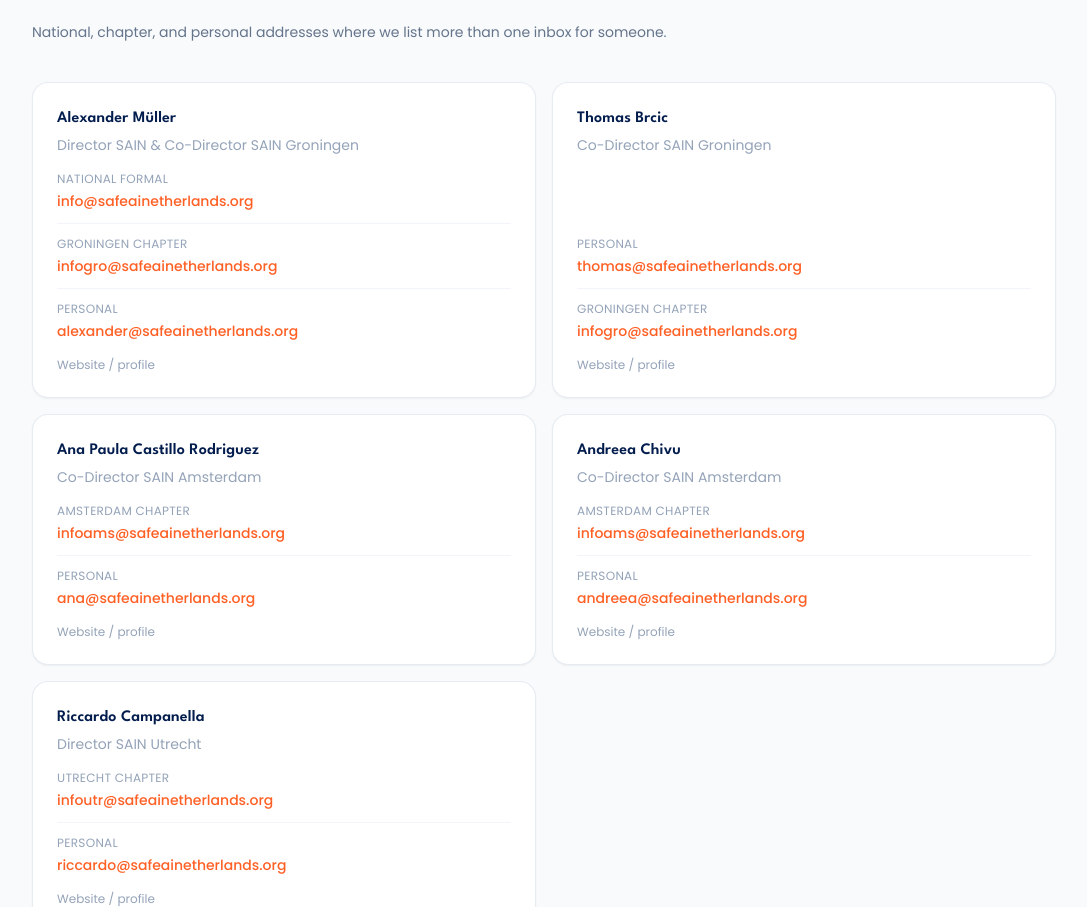
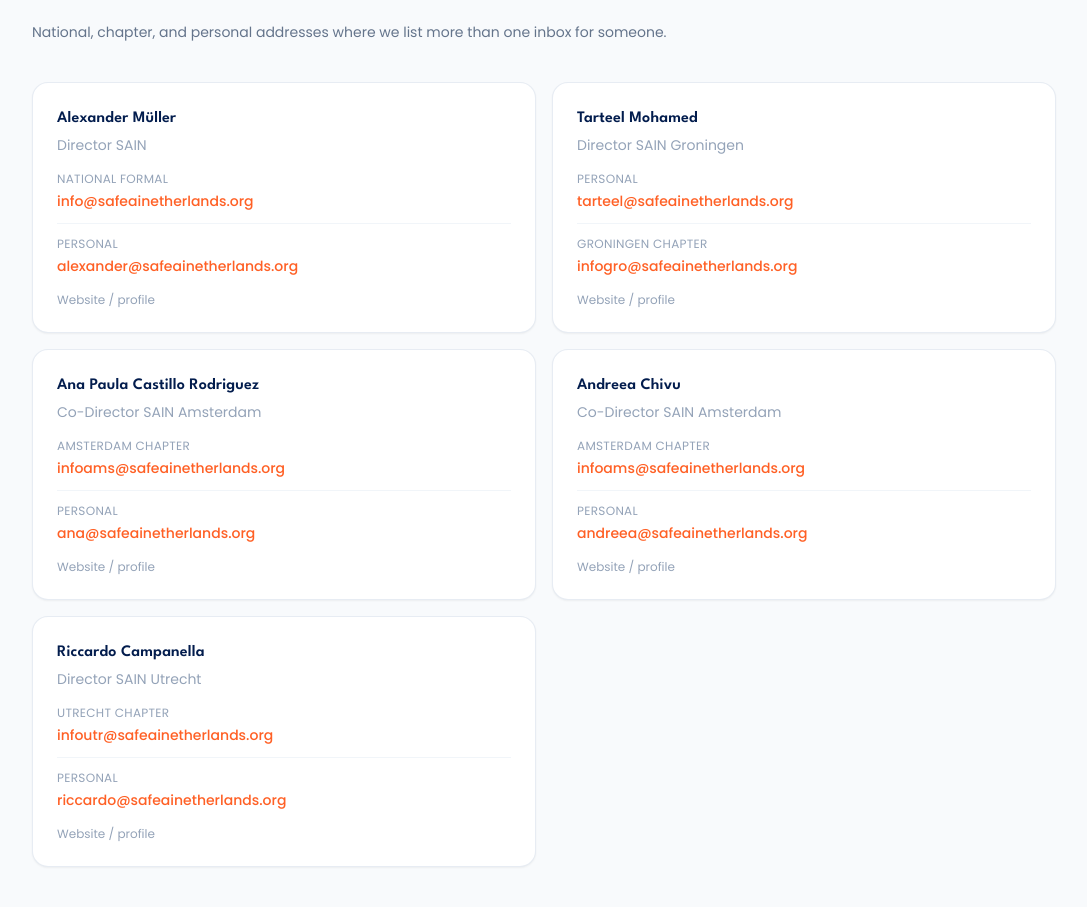
Before and after one commit to AlexanderAKM/Safe-AI-Netherlands, a Next.js app: page /contact in a window 1280 px wide. Shown: the part 1195-2102 px from the top of the page, without its empty margins (0-1087 px from the left). Built offline with nearby package versions, Linux system fonts and the light colour scheme; no server answers.

Commit message:
Add Tarteel Mohamed; update rest of groningen director's info

```diff
--- a/src/app/chapters/groningen/page.tsx
+++ b/src/app/chapters/groningen/page.tsx
@@ -494,7 +494,7 @@
                   Research Hub.
                 </p>
                 <p>
-                  SAIN Groningen is co-directed by Alexander Müller and Thomas Brcic. We organise work across four teams: Education, Research,
+                  SAIN Groningen is directed by Tarteel Mohamed. We organise work across four teams: Education, Research,
                   Events, and PR. This is a structure other SAIN chapters are adopting as
                   they spin up.
                 </p>
--- a/src/data/aisigTeam.ts
+++ b/src/data/aisigTeam.ts
@@ -2,8 +2,7 @@
  * AISIG organiser roster (name + role) as listed on the former AISIG site.
  */
 export const aisigTeam = [
-  { name: "Alexander Müller", title: "Co-Director" },
-  { name: "Thomas Brcic", title: "Co-Director" },
+  { name: "Tarteel Mohamed", title: "Director" },
   { name: "Ilija Lichkovski", title: "Research Lead" },
   { name: "Imaan Kanji Lalji", title: "Public Relations Lead" },
   { name: "Tiwai Mhundwa", title: "Education Lead" },
--- a/src/data/siteContact.ts
+++ b/src/data/siteContact.ts
@@ -49,22 +49,21 @@
 export const leadershipContacts: LeadershipContact[] = [
   {
     names: "Alexander Müller",
-    role: "Director SAIN & Co-Director SAIN Groningen",
+    role: "Director SAIN",
     emails: [
       { label: "National formal", email: "info@safeainetherlands.org" },
-      { label: "Groningen chapter", email: "infogro@safeainetherlands.org" },
       { label: "Personal", email: "alexander@safeainetherlands.org" },
     ],
     linkedin: "https://alexanderakm.github.io/",
   },
   {
-    names: "Thomas Brcic",
-    role: "Co-Director SAIN Groningen",
+    names: "Tarteel Mohamed",
+    role: "Director SAIN Groningen",
     emails: [
-      { label: "Personal", email: "thomas@safeainetherlands.org" },
+      { label: "Personal", email: "tarteel@safeainetherlands.org" },
       { label: "Groningen chapter", email: "infogro@safeainetherlands.org" },
     ],
-    linkedin: "https://www.linkedin.com/in/thomas-brcic-1b2737212/",
+    linkedin: "https://www.linkedin.com/in/tarteel-mohamed-8918aa2a7/",
   },
   {
     names: "Ana Paula Castillo Rodriguez",
```
Also changed, not shown: src/data/leadership.ts (+5 -5 lines), public/photos/advisory_board/Tarteel_Mohamed.jpg (added).
